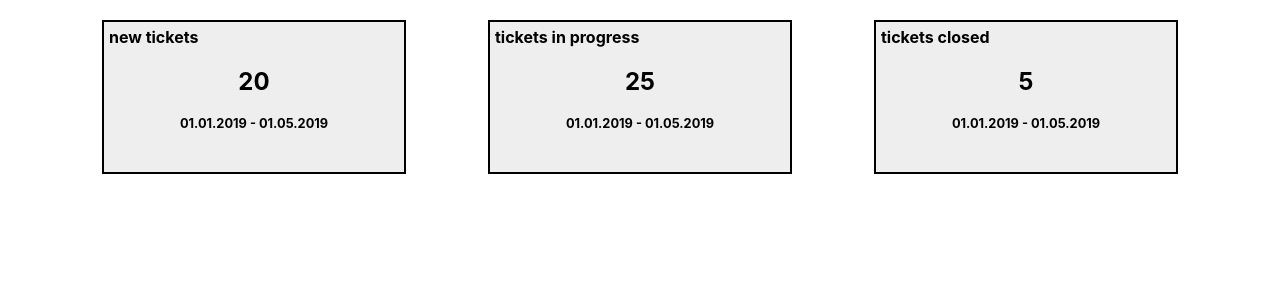
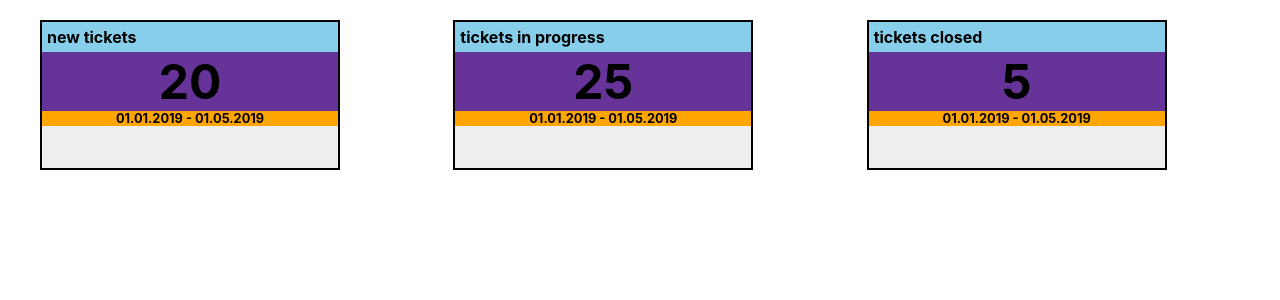
Before and after one commit to leojclarke/pms-dash, a React (Create React App) app: page / in a window 1280 px wide. Shown: the top 300 px of the page. Built offline with nearby package versions, Linux system fonts and the light colour scheme.

Commit message:
Update ScoreCard container to a styled-component

```diff
--- a/src/app/App.css
+++ b/src/app/App.css
@@ -2,32 +2,5 @@ body {
   padding: 20px;
 }
 
-.App {
-  text-align: center;
+.scorecards-container {
 }
-
-.App-logo {
-  animation: App-logo-spin infinite 20s linear;
-  height: 40vmin;
-  pointer-events: none;
-}
-
-.App-header {
-  background-color: #282c34;
-  min-height: 100vh;
-  display: flex;
-  flex-direction: column;
-  align-items: center;
-  justify-content: center;
-  font-size: calc(10px + 2vmin);
-  color: white;
-}
-
-.App-link {
-  color: #61dafb;
-}
-
-.scorecards-container {
-  display: flex;
-  justify-content: space-evenly;
-}
--- a/src/app/App.js
+++ b/src/app/App.js
@@ -1,10 +1,18 @@
 import React from 'react';
+import styled from 'styled-components';
+import GlobalStyles from '../misc/GlobalStyles';
 import './App.css';
 import ScoreCardTemplate from './components/ScoreCard';
 
+const ScoreCardContainer = styled.section`
+  display: grid;
+  grid-template-columns: 1fr 1fr 1fr;
+`;
+
 function App() {
   return (
-    <section className="scorecards-container">
+    <ScoreCardContainer>
+      <GlobalStyles />
       <ScoreCardTemplate
         title="new tickets"
         value="20"
@@ -28,7 +36,7 @@ function App() {
         dateFrom="01.01.2019"
         dateTo="01.05.2019"
       />
-    </section>
+    </ScoreCardContainer>
   );
 }
 
--- a/src/app/components/ScoreCard.js
+++ b/src/app/components/ScoreCard.js
@@ -5,24 +5,30 @@ import styled from 'styled-components';
 const ScoreCard = styled.div`
   width: 300px;
   height: 150px;
+  margin-left: 20px;
   border: 2px solid #000;
   background: #eee;
 `;
 
 const ScoreCardTitle = styled.h1`
-  padding-left: 5px;
-  margin-top: 5px;
+  background: skyblue;
+  padding: 5px;
+  margin: 0;
   font-size: 1em;
   text-align: left;
 `;
 
 const ScoreCardValue = styled.h2`
+  background: rebeccapurple;
+  margin: 0;
   align-items: center;
   text-align: center;
-  font-size: 1.5em;
+  font-size: 3em;
 `;
 
 const ScoreCardDate = styled.h3`
+  margin: 0;
+  background: orange;
   font-size: 0.8em;
   text-align: center;
 `;
--- a/src/misc/GlobalStyles.js
+++ b/src/misc/GlobalStyles.js
@@ -1,4 +1,4 @@
-import { createGlobalStyle } from 'styled-components'
+import { createGlobalStyle } from 'styled-components';
 
 export default createGlobalStyle`
   * {
@@ -8,8 +8,5 @@ export default createGlobalStyle`
   body {
     margin: 0;
     padding: 20px;
-    font-family: sans-serif;
-    color: darkslategray;
-    background: papayawhip;
   }
-`
+`;
```
